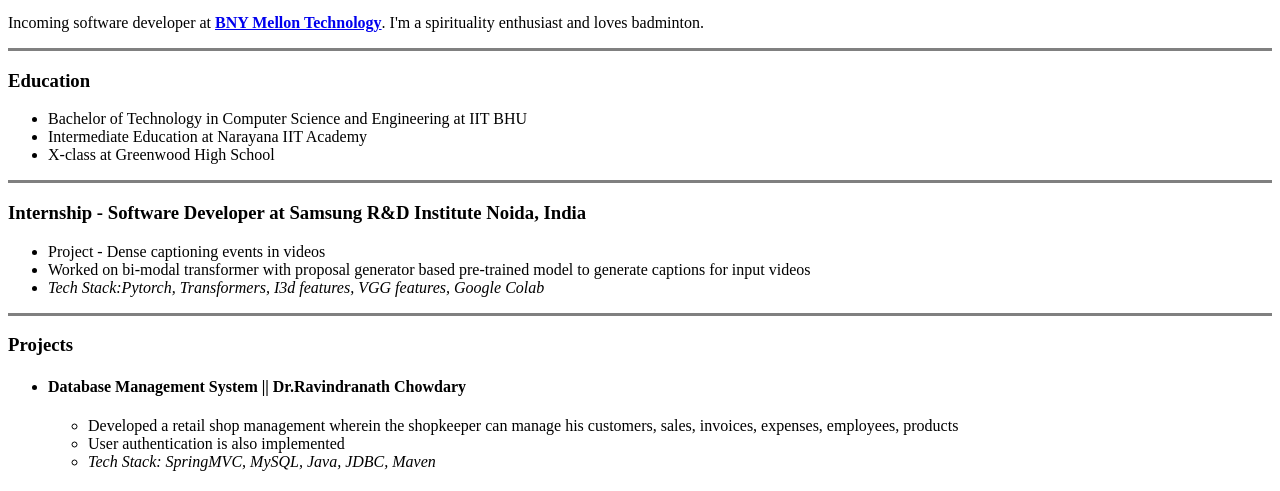
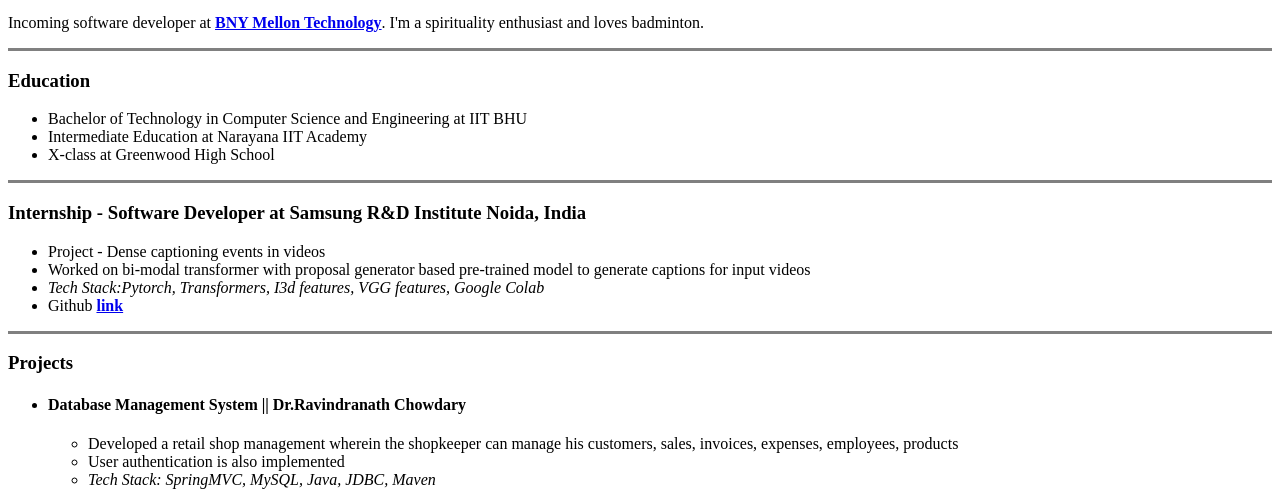
Before and after one commit to saikirananumalla/Resume, a plain HTML site: page index.html in a window 1280 px wide. Shown: the part 312-803 px from the top of the page. Drawn offline with Linux system fonts and the light colour scheme.

Commit message:
Update index.html

```diff
--- a/index.html
+++ b/index.html
@@ -25,6 +25,7 @@
     <li>Project - Dense captioning events in videos</li>
     <li>Worked on bi-modal transformer with proposal generator based pre-trained model to generate captions for input videos</li>
     <li><em>Tech Stack:Pytorch, Transformers, I3d features, VGG features, Google Colab</em></li>
+    <li>Github <strong><a href="https://github.com/saikirananumalla/VideoCaptioning">link</a></strong></li>
   </ul>
   <hr size="3" noshade>
   <h3>Projects</h3>
```
